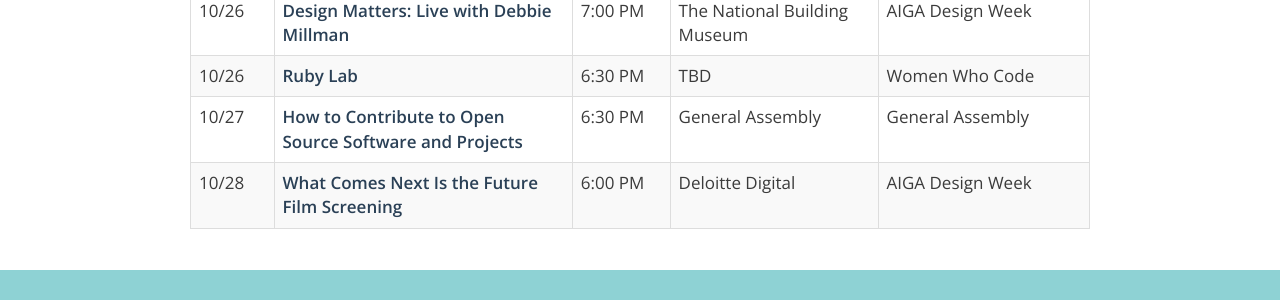
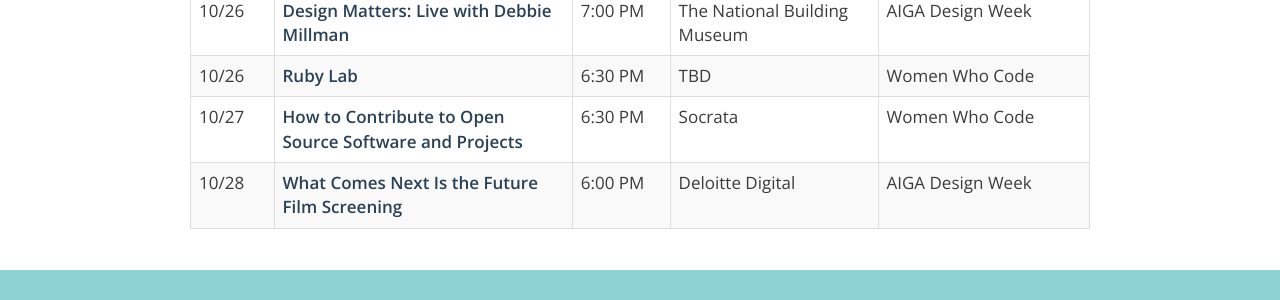
Before and after one commit to dcfemtech/dcfemtech.github.io, a Jekyll site: the page built from _events/tourdecode.markdown, in a window 1280 px wide and 900 px high, scrolled down 1675 px. Shown: the part 512-812 px from the top of the window. Built offline with Jekyll 4.4.1, drawn with Linux system fonts in a browser that asks for light colours.

Commit message:
Update tourdecode.markdown

```diff
--- a/_events/tourdecode.markdown
+++ b/_events/tourdecode.markdown
@@ -52,5 +52,5 @@
 | 10/25 | [Android Lab](https://www.meetup.com/Women-Who-Code-DC/events/pjkzrlyvnbhc/)| 6:30 PM | TBD | Women Who Code |
 | 10/26 | [Design Matters: Live with Debbie Millman](http://www.dcdesignweek.org/events/design-matters.html) | 7:00 PM | The National Building Museum | AIGA Design Week |
 | 10/26 | [Ruby Lab](https://www.meetup.com/Women-Who-Code-DC/events/xvsfwlyvnbjc/) | 6:30 PM | TBD | Women Who Code |
-| 10/27 | [How to Contribute to Open Source Software and Projects](#) | 6:30 PM | General Assembly | General Assembly |
+| 10/27 | [How to Contribute to Open Source Software and Projects](http://www.meetup.com/Women-Who-Code-DC/events/234946374/?rv=ea1&_af=event&_af_eid=234946374&https=off) | 6:30 PM | Socrata | Women Who Code |
 | 10/28 | [What Comes Next Is the Future Film Screening](http://www.dcdesignweek.org/events/wcnif-film-screening.html) | 6:00 PM | Deloitte Digital | AIGA Design Week |
```
